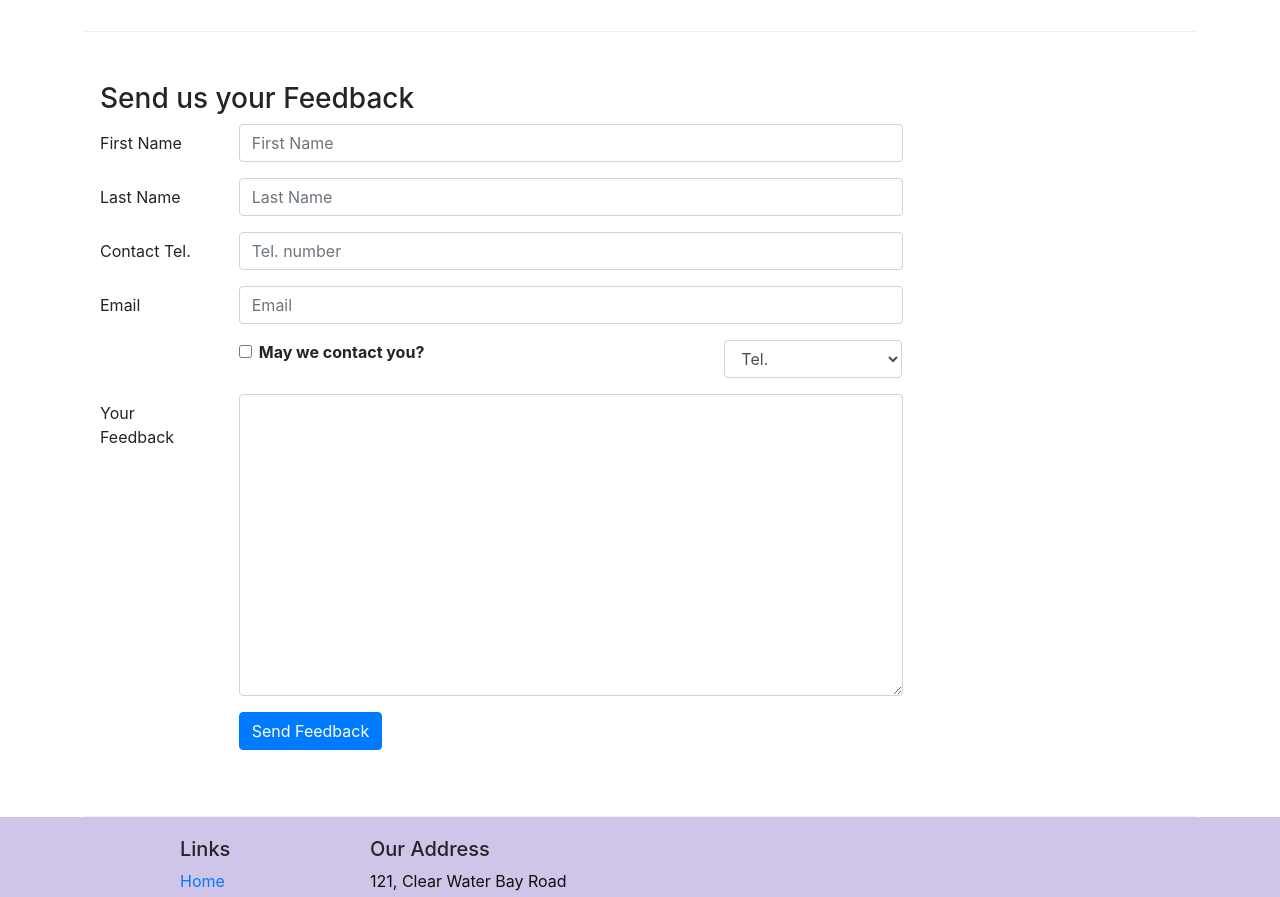
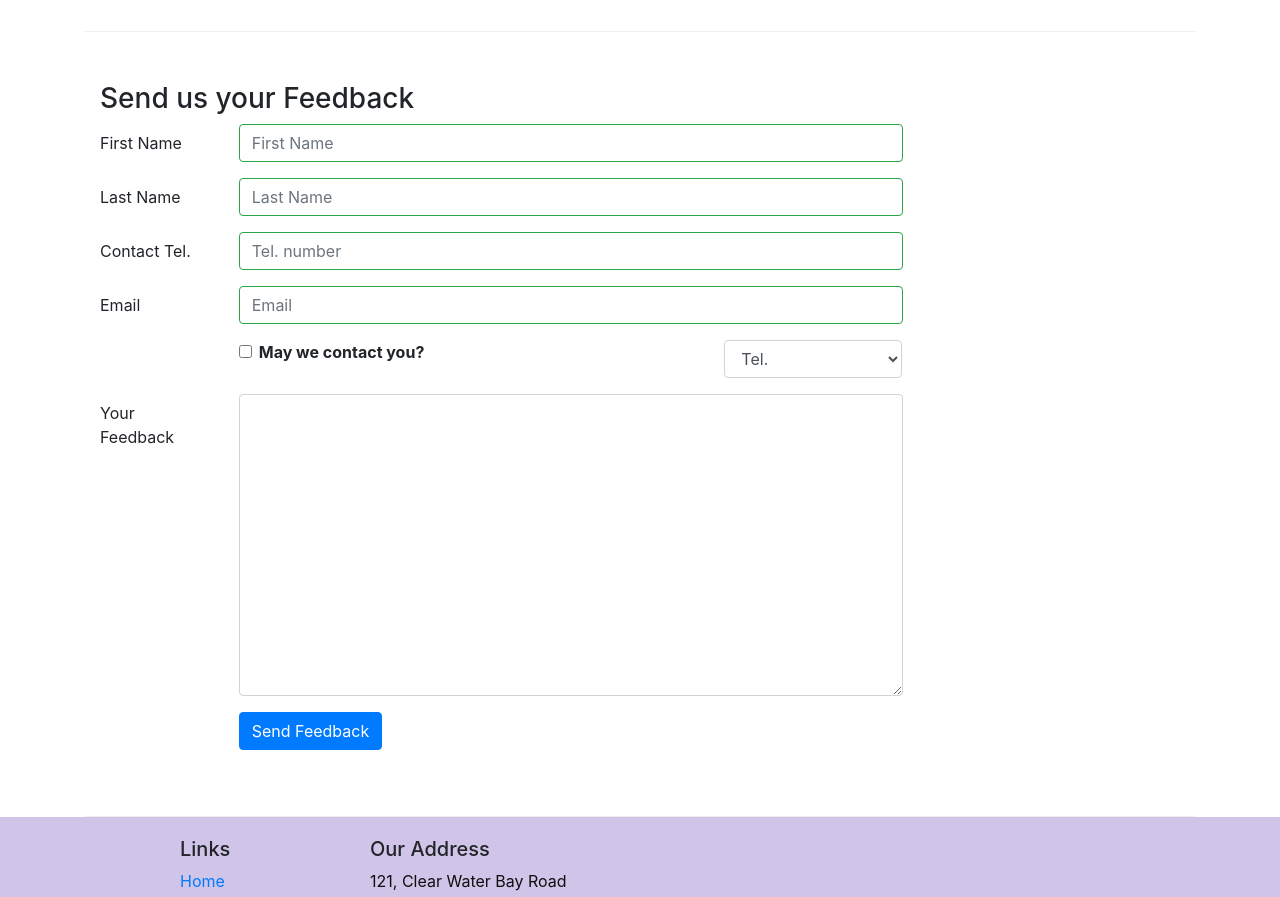
Before and after one commit to umutesililiane/react-restaurant-project, a React (Create React App) app: page /contactus in a window 1280 px wide. Shown: the part 840-1737 px from the top of the page. Built offline with nearby package versions, Linux system fonts and the light colour scheme.

Commit message:
Controlled Form Validation

```diff
--- a/src/components/AboutComponent.js
+++ b/src/components/AboutComponent.js
@@ -15,10 +15,10 @@
              <Media left middle >
                 <Media object src={leader.image} alt={leader.name} />
               </Media>
-              </div>
+             </div>
               <div className="col-8">
               <Media body  className="ml-5">
-                <Media heading className="ml-5">
+                <Media heading >
                   {leader.name}
                 </Media>
 
--- a/src/components/ContactComponent.js
+++ b/src/components/ContactComponent.js
@@ -1,5 +1,5 @@
 import React ,{Component} from 'react';
-import { Breadcrumb, BreadcrumbItem,Button,Form,FormGroup,Label,Input,Col } from 'reactstrap';
+import { Breadcrumb, BreadcrumbItem,Button,Form,FormGroup,Label,Input,Col,FormFeedback } from 'reactstrap';
 import { Link } from 'react-router-dom';
   class Contact extends Component {
     constructor(props){
@@ -12,10 +12,17 @@
         email:'',
         agree:false,
         contactType:'Tel.',
-        message:''
+        message:'',
+        touched:{
+            firstnam:false,
+            lastname:false,
+            telnum:false,
+            email:false
+        }
        };
        this.handleInputChange = this.handleInputChange.bind(this);
        this.handleSubmit = this.handleSubmit.bind(this);
+       this.handleBlur = this.handleBlur.bind(this);
 
    }
 
@@ -35,7 +42,38 @@
        event.preventDefault();
 
     }
+    handleBlur = (field) => (evt) => {
+        this.setState({
+            touched: { ...this.state.touched, [field]: true }
+        });
+    }
+    validate(firstname,lastname,telnum,email){
+      const errors = {
+        firstname:'',
+        lastname:'',
+        telnum:'',
+        email:''
+      };
+      if (this.state.touched.firstname && firstname.length < 3)
+         errors.firstname = 'First Name should be >= 3 characters';
+      else if (this.state.touched.firstname && firstname.length > 10)
+         errors.firstname = 'First Name should be <= 10 characters';
+
+    if (this.state.touched.lastname && lastname.length < 3)
+          errors.lastname = 'Last Name should be >= 3 characters';
+    else if (this.state.touched.lastname && lastname.length > 10)
+        errors.lastname = 'Last Name should be <= 10 characters';
+        const reg = /^\d+$/;
+    if (this.state.touched.telnum && !reg.test(telnum) )
+         errors.telnum='tel. Number should contain only numbers';
+    if (this.state.touched.email && email.split('').filter(x => x === '@').length !==1)
+      errors.email='Email should contain a @';
+          return errors;
+    }
+
+
     render(){
+        const errors = this.validate(this.state.firstname,this.state.lastname,this.state.telnum,this.state.email);
         return(
         <div className="container">
         <div className="row">
@@ -86,7 +124,12 @@
                                     <Input type="text" id="firstname" name="firstname"
                                         placeholder="First Name"
                                         value={this.state.firstname}
+                                        valid={errors.firstname === ''}
+                                        invalid={errors.firstname !== ''}
+                                        onBlur = {this.handleBlur('firstname')}
                                         onChange={this.handleInputChange} />
+
+                                        <FormFeedback>{errors.firstname}</FormFeedback>
                                 </Col>
                             </FormGroup>
                             <FormGroup row>
@@ -95,7 +138,12 @@
                                     <Input type="text" id="lastname" name="lastname"
                                         placeholder="Last Name"
                                         value={this.state.lastname}
+                                        valid={errors.lastname === ''}
+                                        invalid={errors.lastname !== ''}
+                                        onBlur={this.handleBlur('lastname')}
                                         onChange={this.handleInputChange} />
+
+                                        <FormFeedback>{errors.lastname}</FormFeedback>
                                 </Col>
                             </FormGroup>
                             <FormGroup row>
@@ -104,7 +152,13 @@
                                     <Input type="tel" id="telnum" name="telnum"
                                         placeholder="Tel. number"
                                         value={this.state.telnum}
+                                        valid={errors.telnum === ''}
+                                        invalid={errors.telnum !== ''}
+                                        onBlur = {this.handleBlur('telnum')}
                                         onChange={this.handleInputChange} />
+
+
+                                <FormFeedback>{errors.telnum}</FormFeedback>
                                 </Col>
                             </FormGroup>
                             <FormGroup row>
@@ -113,7 +167,13 @@
                                     <Input type="email" id="email" name="email"
                                         placeholder="Email"
                                         value={this.state.email}
+                                        valid={errors.email === ''}
+                                        invalid={errors.email !== ''}
+                                        onBlur = {this.handleBlur('email')}
                                         onChange={this.handleInputChange} />
+
+
+                                        <FormFeedback>{errors.email}</FormFeedback>
                                 </Col>
                             </FormGroup>
                             <FormGroup row>
```
